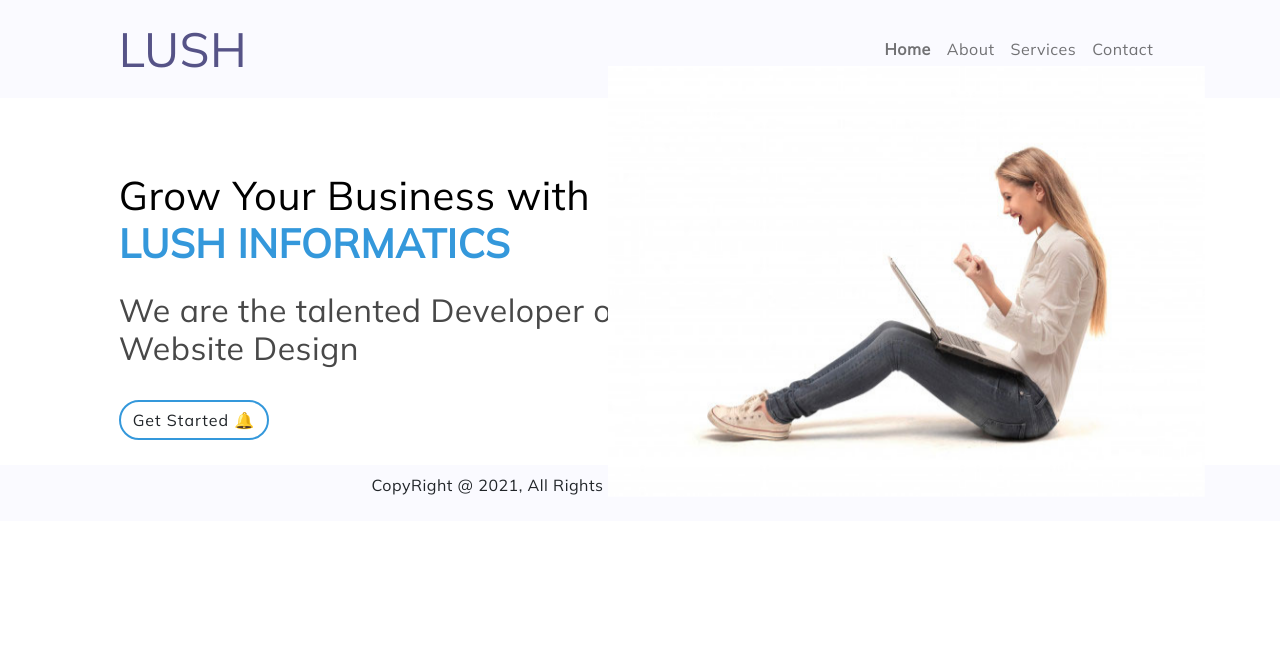
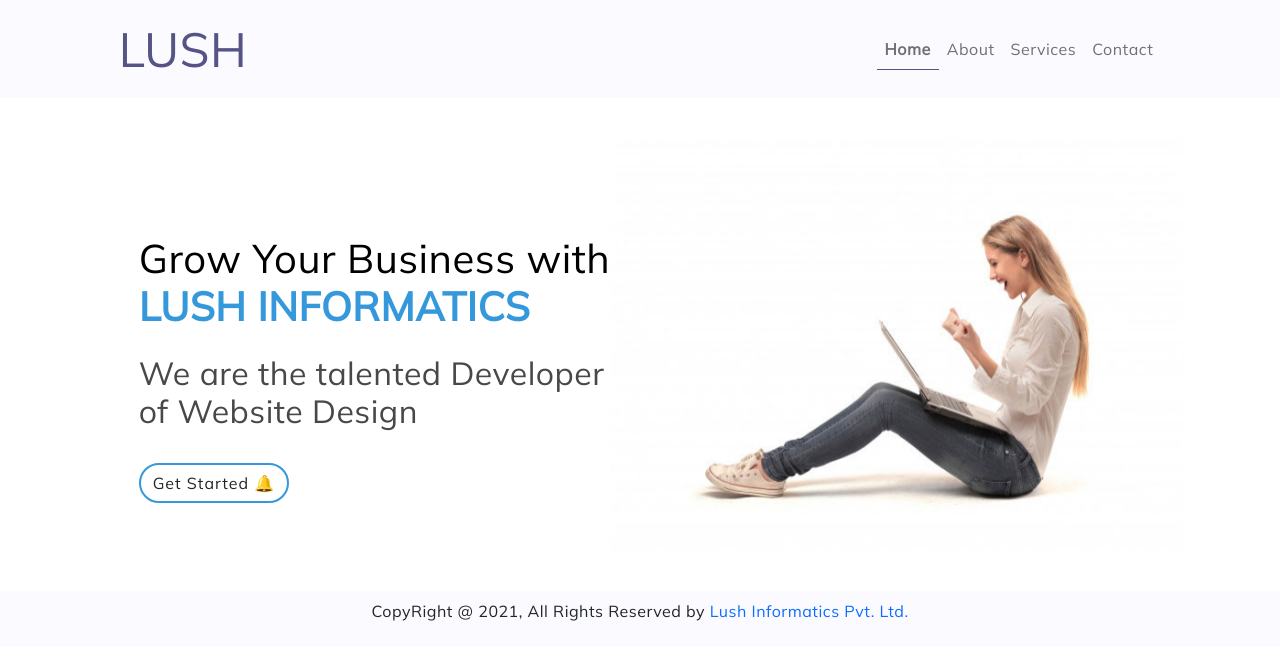
Before and after one commit to lushinformatics/reactwebsite, a React (Create React App) app: page / in a window 1280 px wide. Shown: the top 660 px of the page. Built offline with nearby package versions, Linux system fonts and the light colour scheme; a web font is replaced by a local one.

Commit message:
Update Comman.jsx
div added

```diff
--- a/src/Comman.jsx
+++ b/src/Comman.jsx
@@ -5,7 +5,9 @@ import { NavLink } from 'react-router-dom';
 const Comman = (props) => {
     return (
         <>
-        <section className="d-flex align-items-center">
+        <div className="container-fluid" id="header">
+            <div className="row">
+        <section  className="d-flex align-items-center">
         <div className="container-fluid">
             <div className="row">
                 <div className="col-10 m-auto">
@@ -26,6 +28,7 @@ const Comman = (props) => {
             </div>
         </div>
         </section>
+        </div></div>
         </>
     );
 
```
